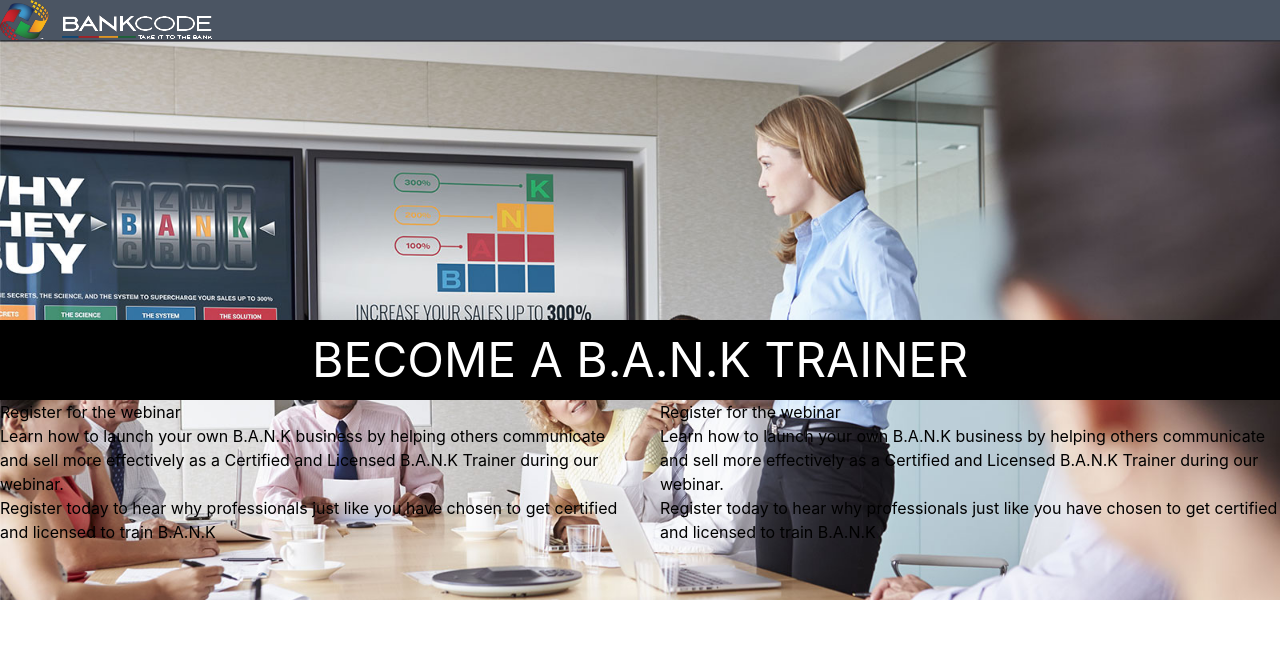
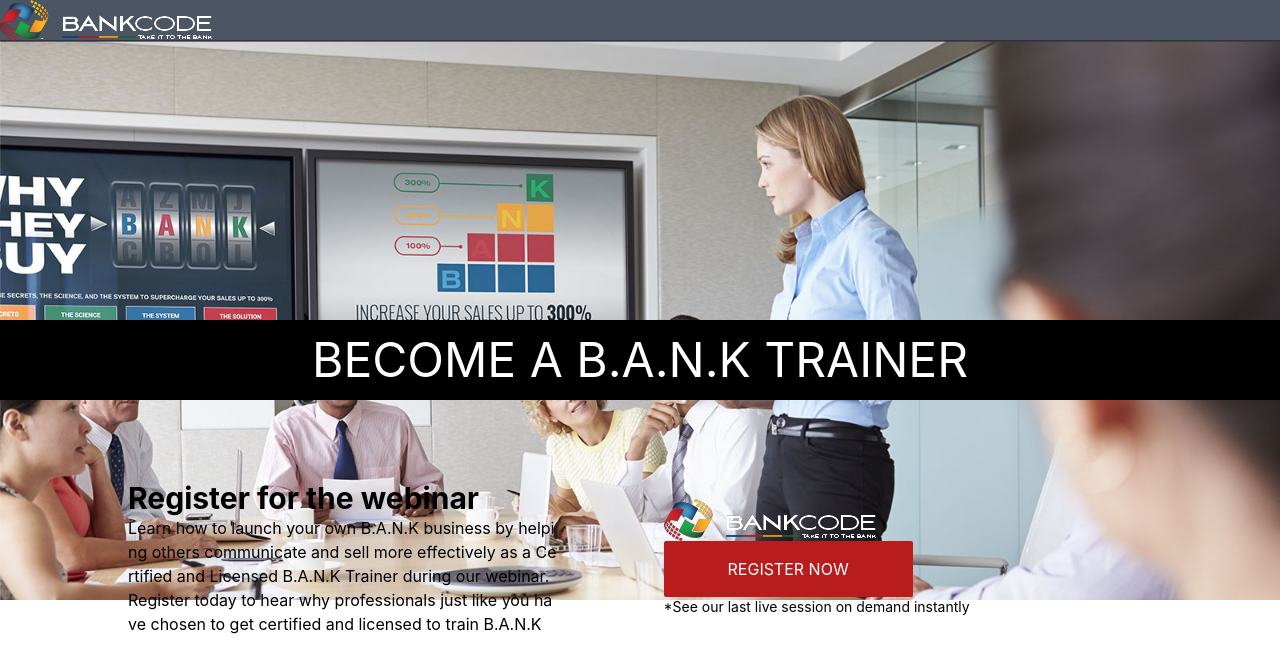
Before and after one commit to jdelapena-ii/naxum-test, a React (Create React App) app: page / in a window 1280 px wide. Shown: the top 672 px of the page. Built offline with nearby package versions, Linux system fonts and the light colour scheme.

Commit message:
Add register button

```diff
--- a/src/App.js
+++ b/src/App.js
@@ -25,18 +25,31 @@
             Become a B.a.n.k Trainer
           </div>
 
-          <div className="lg:flex justify-between items-center xl:space-x-10">
-            <div>
-              <p>Register for the webinar</p>
-              <p>Learn how to launch your own B.A.N.K business by helping others communicate and sell more effectively as a Certified and Licensed B.A.N.K Trainer during our webinar.</p>
-              <p>Register today to hear why professionals just like you have chosen to get certified and licensed to train B.A.N.K</p>
+          <div className="lg:flex justify-between items-center xl:space-x-10 xl:mt-20">
+            <div className="lg:w-1/2 xl:pl-32 xl:pr-16">
+              <div className="break-all">
+                <p className="xl:text-3xl font-bold">Register for the webinar</p>
+                <p>Learn how to launch your own B.A.N.K business by helping others communicate and sell more effectively as a Certified and Licensed B.A.N.K Trainer during our webinar.</p>
+                <p>Register today to hear why professionals just like you have chosen to get certified and licensed to train B.A.N.K</p>
+              </div>
             </div>
 
-            <div>
-              <p>Register for the webinar</p>
-              <p>Learn how to launch your own B.A.N.K business by helping others communicate and sell more effectively as a Certified and Licensed B.A.N.K Trainer during our webinar.</p>
-              <p>Register today to hear why professionals just like you have chosen to get certified and licensed to train B.A.N.K</p>
+            <div className="lg:w-1/2">
+              <div>
+                <img src={headlogo} alt="logo" />
+
+              </div>
+
+              <div>
+                <button className="bg-red-700 text-white uppercase px-16 rounded-sm py-4">
+                  Register Now
+                </button>
+              </div>
+              <div className="text-sm">
+                *See our last live session on demand instantly
+              </div>
             </div>
+
           </div>
         </div>
         {/* end image content overlay */}
```
